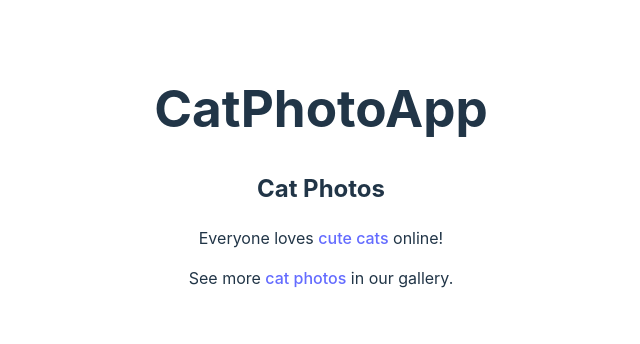
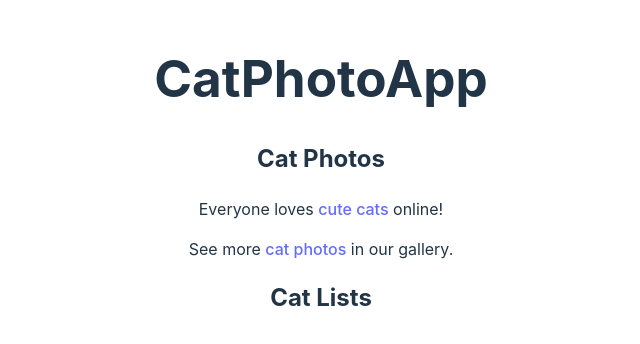
Before and after one commit to obyedov/cat-photo-app, a React (Vite) app: page / in a window 1280 px wide. Shown: the part 224-568 px from the top of the page, without its empty margins (319-959 px from the left). Built offline with nearby package versions, Linux system fonts and the light colour scheme.

Commit message:
Add new section

```diff
--- a/src/App.tsx
+++ b/src/App.tsx
@@ -17,7 +17,9 @@ function App() {
                 </p>
                 {/*<img src=<img src="https://cdn.freecodecamp.org/curriculum/cat-photo-app/relaxing-cat.jpg" alt="A cute orange cat lying on its back">*/}
             </section>
-            <section></section>
+            <section>
+                <h2>Cat Lists</h2>
+            </section>
         </main>
     </>
   )
```
